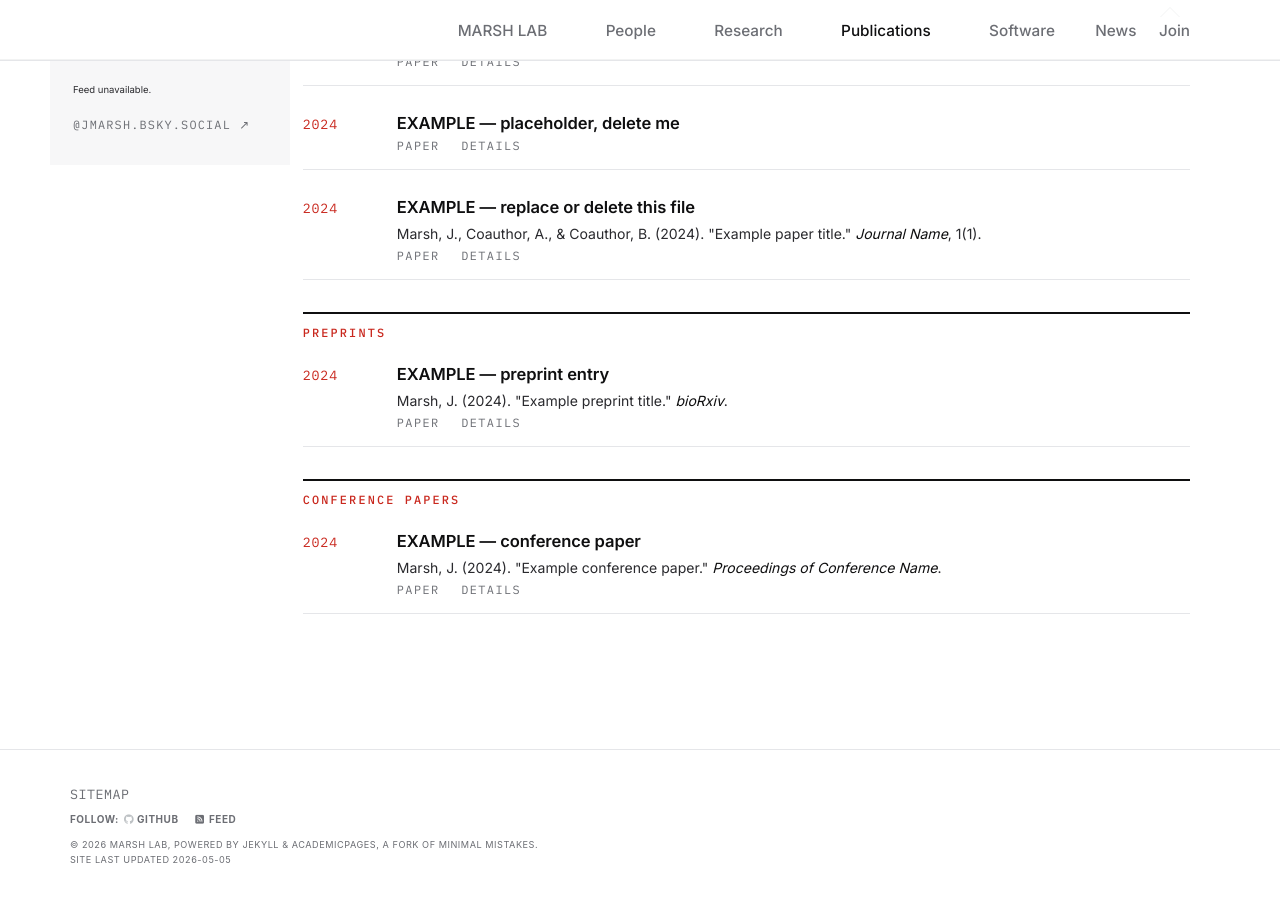
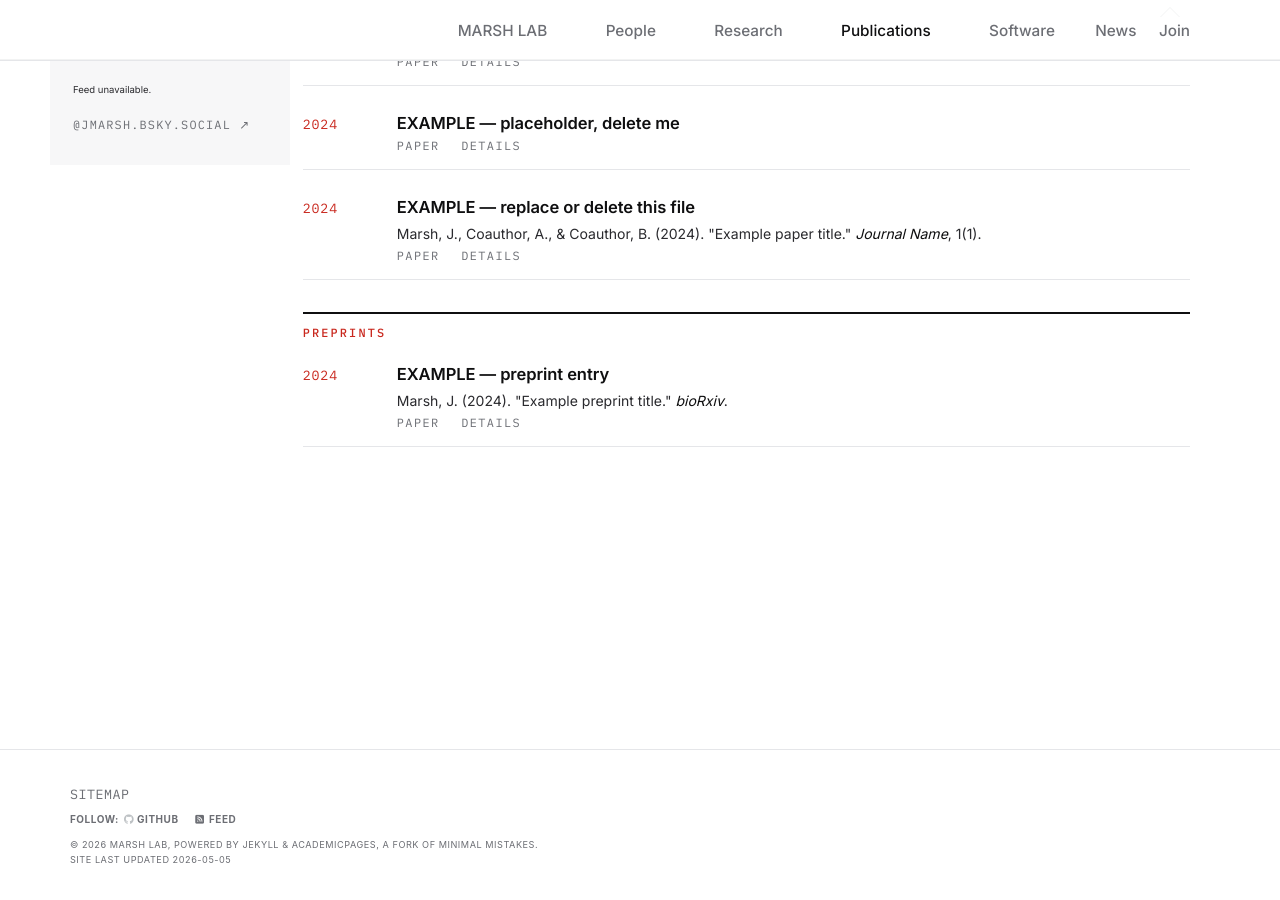
Before and after one commit to marshomics/marshomics.github.io, a Jekyll site: the page built from _pages/publications.html, in a window 1280 px wide and 900 px high, scrolled down 345 px. Built offline with Jekyll 4.4.1, drawn with Linux system fonts in a browser that asks for light colours; a script bundle is joined from its source files by our own code; library files that are not in the unit come from our copies.

Commit message:
Update _config.yml

```diff
--- a/_config.yml
+++ b/_config.yml
@@ -89,8 +89,6 @@ publication_category:
     title: 'Journal articles'
   preprints:
     title: 'Preprints'
-  conferences:
-    title: 'Conference papers'
 
 # Site Settings
 teaser                   :  # filename of teaser fallback teaser image placed in /images/ for social media previews
```
